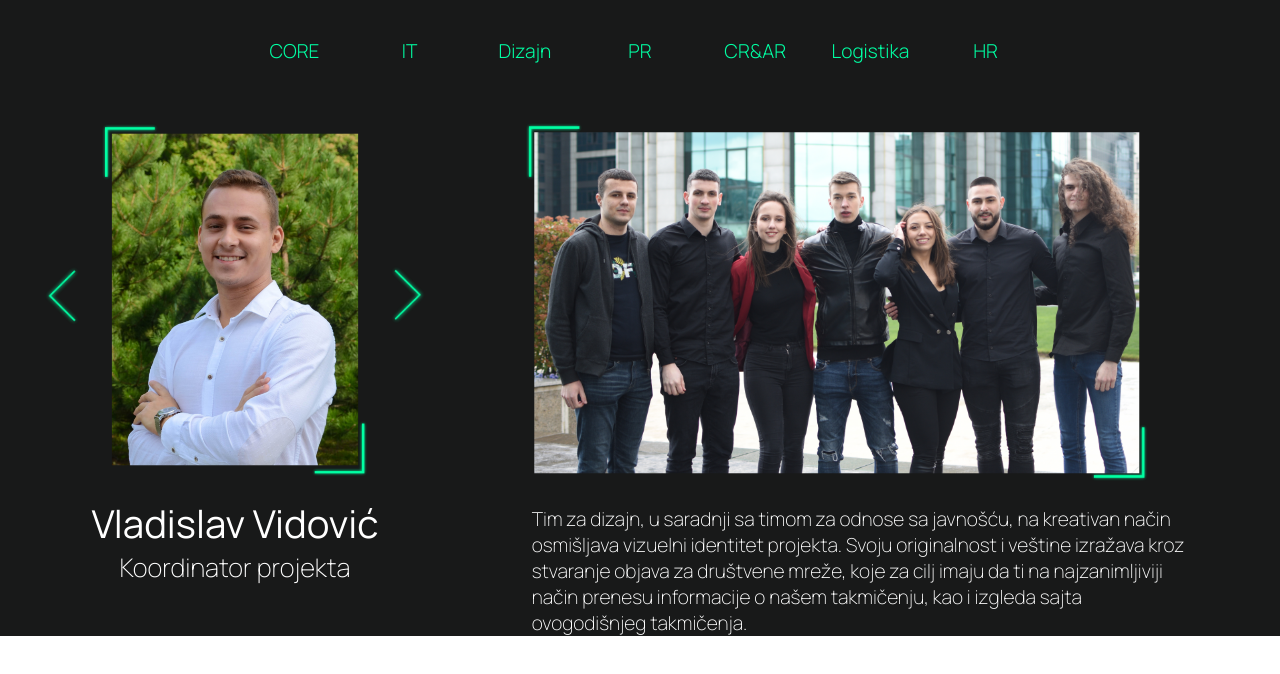
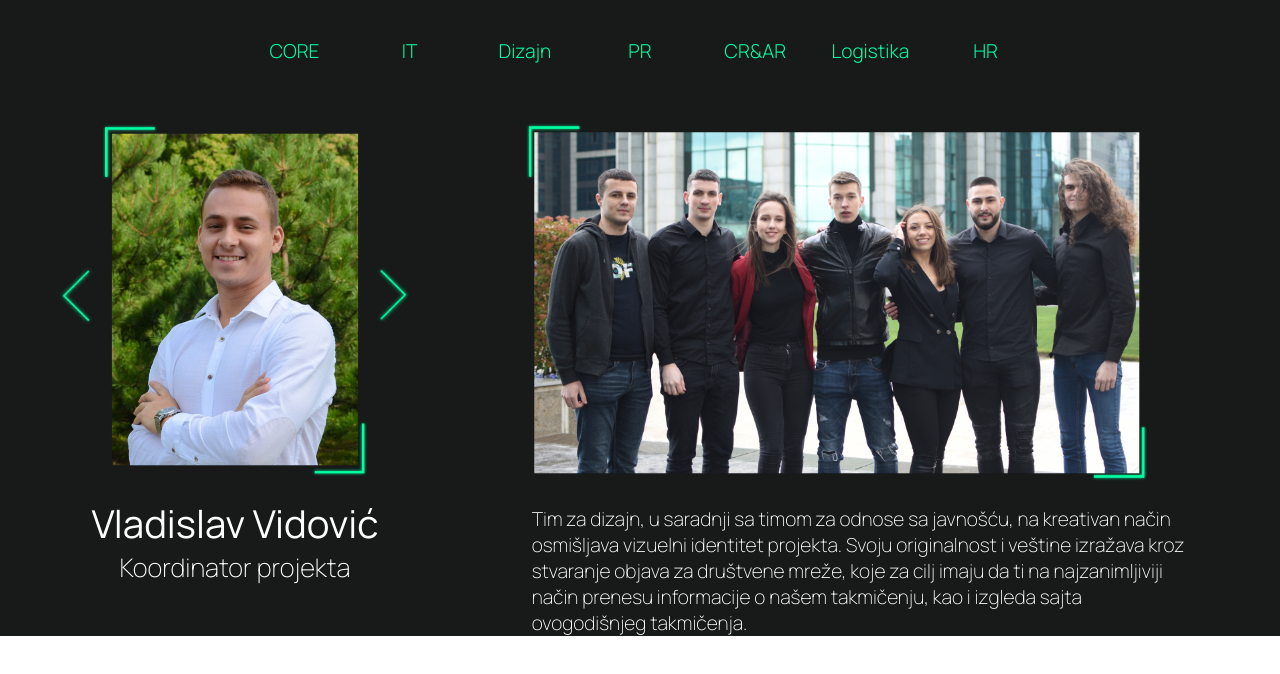
Before and after one commit to Nikola787/hzs-5.0, a React (Create React App) app: page / in a window 1280 px wide. Shown: the top 674 px of the page. Built offline with nearby package versions, Linux system fonts and the light colour scheme.

Commit message:
dorada css-a

```diff
--- a/src/components/slike_tima/slike_tima.css
+++ b/src/components/slike_tima/slike_tima.css
@@ -73,8 +73,6 @@
 .slider {
   position: relative;
   display: flex;
-  width: 5vw;
-  height: 50%;
   justify-content: center;
   align-items: center;
   z-index: 52;
@@ -91,7 +89,7 @@
 .left-arrow {
   position: absolute;
   top: 30%;
-  right: 250%;
+  right: 100%;
   width: 7vw;
   cursor: pointer;
   z-index: 10;
@@ -100,7 +98,7 @@
 .right-arrow {
   position: absolute;
   top: 30%;
-  left: 250%;
+  left: 100%;
   width: 7vw;
   cursor: pointer;
   z-index: 10;
@@ -214,13 +212,9 @@
   }
 
   .left-arrow {
-    top: 30%;
-    right: 420%;
     width: 15vw;
   }
   .right-arrow {
-    top: 30%;
-    left: 420%;
     width: 15vw;
   }
 
```
